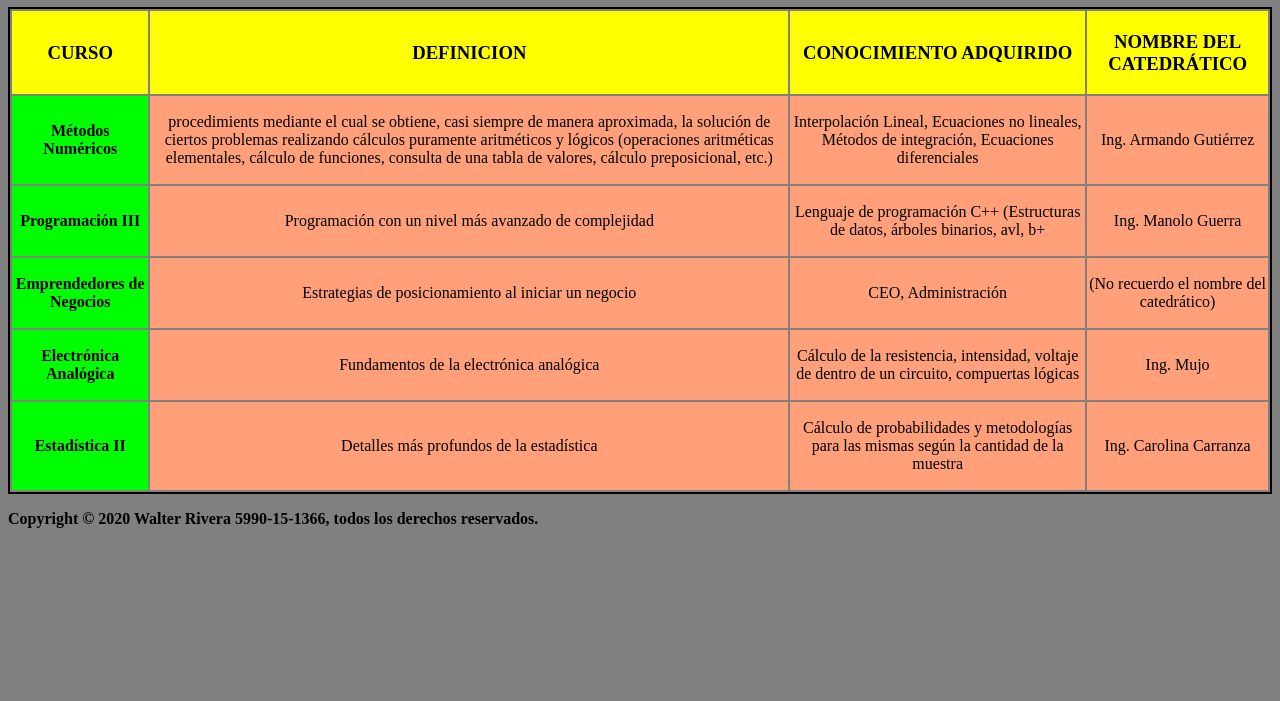
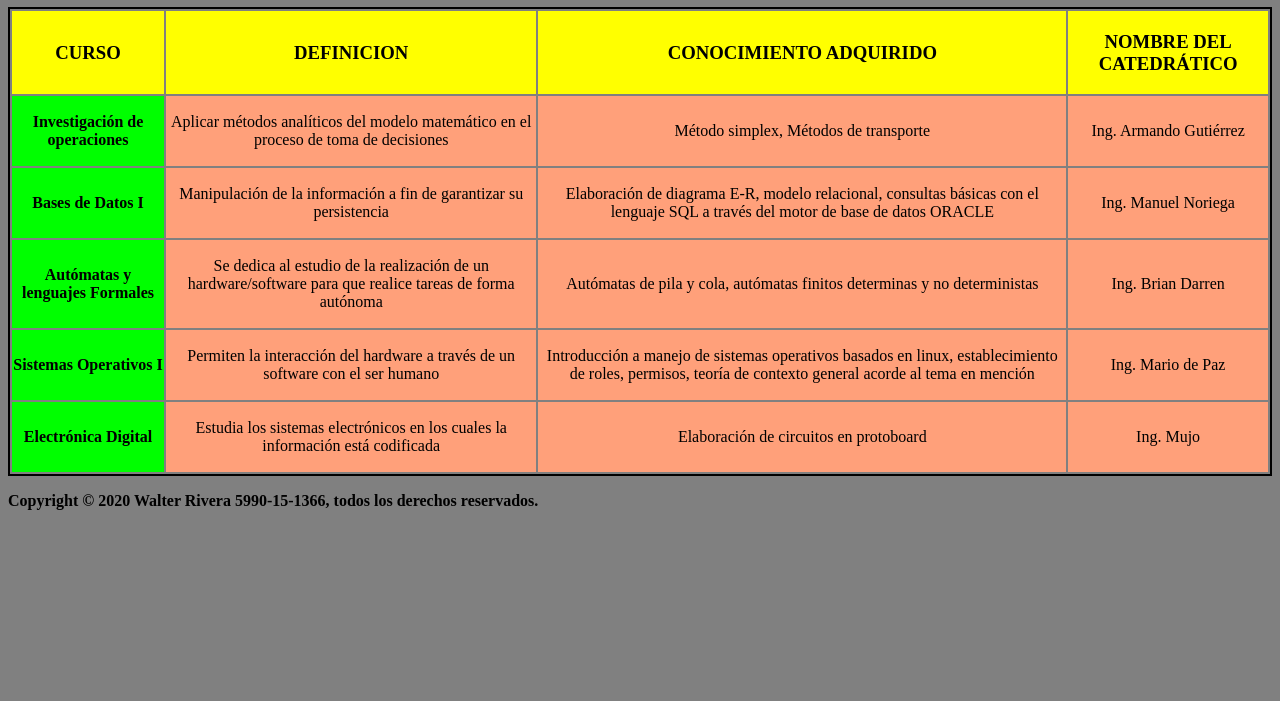
Before and after one commit to Walter-Rivera/DESARROLLO_WEB, a plain HTML site: page tarea1/frames/semestre6.html in a window 1280 px wide. Shown: the part 99-800 px from the top of the page. Drawn offline with Linux system fonts and the light colour scheme.

Commit message:
agregando detalles en archivo semestre6.html

```diff
--- a/tarea1/frames/semestre6.html
+++ b/tarea1/frames/semestre6.html
@@ -2,7 +2,7 @@
 <html lang="es">
     <head>
         <meta charset="utf-8">
-        <title>Semestre 5</title>
+        <title>Semestre 6</title>
         <!--css aplicado al archivo-->
         <link rel="stylesheet" href="../css/codigocss1.css"></style>
     </head>
@@ -10,7 +10,7 @@
 
         <a href="../index.html" target="_blanck" color="black">Volver a página principal</a>
         <table class="Tabla">
-            <caption id="titulo_Tabla"><h1> 5to. SEMESTRE</h1></caption>
+            <caption id="titulo_Tabla"><h1> 6to. SEMESTRE</h1></caption>
             <thead id="encabezado_Tabla">
                 <tr>
                     <th scope="col"><h3>CURSO</h3></th>
@@ -21,38 +21,40 @@
             </thead>
             <tbody id="cuerpo_Tabla">
                 <tr>
-                    <td id="curso"> <strong>Métodos Numéricos</strong></td>
-                    <td><p>procedimients mediante el cual se obtiene, casi
-                        siempre de manera aproximada, la solución de ciertos problemas realizando
-                        cálculos puramente aritméticos y lógicos (operaciones aritméticas elementales,
-                        cálculo de funciones, consulta de una tabla de valores, cálculo preposicional,
-                        etc.)</p></td>
-                    <td><p>Interpolación Lineal, Ecuaciones no lineales, Métodos de integración, Ecuaciones diferenciales</p></td>
+                    <td id="curso"> <strong>Investigación de operaciones</strong></td>
+                    <td><p>Aplicar métodos analíticos del modelo matemático en el proceso de toma de decisiones </p></td>
+                    <td><p>Método simplex, Métodos de transporte</p></td>
                     <td><p>Ing. Armando Gutiérrez</p></td>
                 </tr>
                 <tr>
-                    <td id="curso"> <strong>Programación III</strong></td>
-                    <td><p>Programación con un nivel más avanzado de complejidad</p></td>
-                    <td><p>Lenguaje de programación C++ (Estructuras de datos, árboles binarios, avl, b+</p></td>
-                    <td><p>Ing. Manolo Guerra</p></td>
+                    <td id="curso"> <strong>Bases de Datos I</strong></td>
+                    <td><p>Manipulación de la información a fin de garantizar su persistencia</p></td>
+                    <td><p>Elaboración de diagrama E-R, modelo relacional,  consultas básicas con el lenguaje
+                        SQL a través del motor de base de datos ORACLE
+                    </p></td>
+                    <td><p>Ing. Manuel Noriega</p></td>
                 </tr>
                 <tr>
-                    <td id="curso"> <strong>Emprendedores de Negocios</strong></td>
-                    <td><p>Estrategias de posicionamiento al iniciar un negocio</p></td>
-                    <td><p>CEO, Administración</p></td>
-                    <td><p>(No recuerdo el nombre del catedrático)</p></td>
+                    <td id="curso"> <strong>Autómatas y lenguajes Formales</strong></td>
+                    <td><p>Se dedica al estudio de la realización de un hardware/software para que realice
+                        tareas de forma autónoma
+                    </p></td>
+                    <td><p>Autómatas de pila y cola, autómatas finitos determinas y no deterministas</p></td>
+                    <td><p>Ing. Brian Darren</p></td>
                 </tr>
                 <tr>
-                    <td id="curso"> <strong>Electrónica Analógica</strong></td>
-                    <td><p>Fundamentos de la electrónica analógica</p></td>
-                    <td><p>Cálculo de la resistencia, intensidad, voltaje de dentro de un circuito, compuertas lógicas</p></td>
-                    <td><p>Ing. Mujo</p></td>
+                    <td id="curso"> <strong>Sistemas Operativos I</strong></td>
+                    <td><p>Permiten la interacción del hardware a través de un software con el ser humano</p></td>
+                    <td><p>Introducción a manejo de sistemas operativos basados en linux, establecimiento de roles,
+                        permisos, teoría de contexto general acorde al tema en mención
+                    </p></td>
+                    <td><p>Ing. Mario de Paz</p></td>
                 </tr>
                 <tr>
-                    <td id="curso"> <strong>Estadística II</strong></td>
-                    <td><p>Detalles  más profundos de la estadística</p></td>
-                    <td><p>Cálculo de probabilidades y metodologías para las mismas según la cantidad de la muestra</p></td>
-                    <td><p>Ing. Carolina Carranza</p></td>
+                    <td id="curso"> <strong>Electrónica Digital</strong></td>
+                    <td><p>Estudia los sistemas electrónicos en los cuales la información está codificada</p></td>
+                    <td><p>Elaboración de circuitos en protoboard</p></td>
+                    <td><p>Ing. Mujo</p></td>
                 </tr>
             </tbody>
         </table>
```
